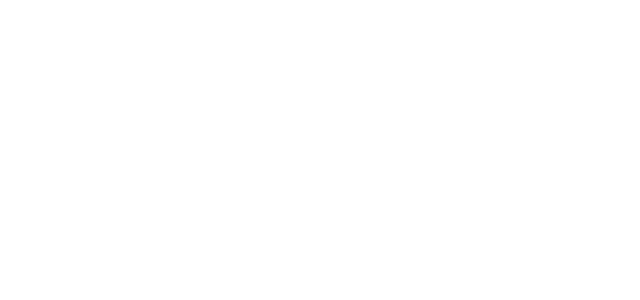
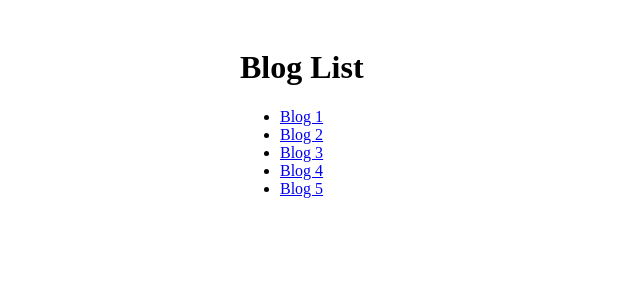
Before and after one commit to ksk1kd/nuxt-playground, a Nuxt app: page /blog in a window 1280 px wide. Before the commit this address had no page. Shown: the top 300 px of the page, without its empty margins (0-640 px from the left). Built offline with nearby package versions, Linux system fonts and the light colour scheme.

Commit message:
add dynamic route

```diff
--- /dev/null
+++ b/pages/blog/[id].vue
@@ -0,0 +1,7 @@
+<script setup lang="ts">
+const route = useRoute()
+</script>
+
+<template>
+  <h1>Blog {{ route.params.id }}</h1>
+</template>
--- /dev/null
+++ b/pages/blog/index.vue
@@ -0,0 +1,10 @@
+<template>
+  <h1>Blog List</h1>
+  <ul>
+    <li><NuxtLink to="/blog/1">Blog 1</NuxtLink></li>
+    <li><NuxtLink to="/blog/2">Blog 2</NuxtLink></li>
+    <li><NuxtLink to="/blog/3">Blog 3</NuxtLink></li>
+    <li><NuxtLink to="/blog/4">Blog 4</NuxtLink></li>
+    <li><NuxtLink to="/blog/5">Blog 5</NuxtLink></li>
+  </ul>
+</template>
```
